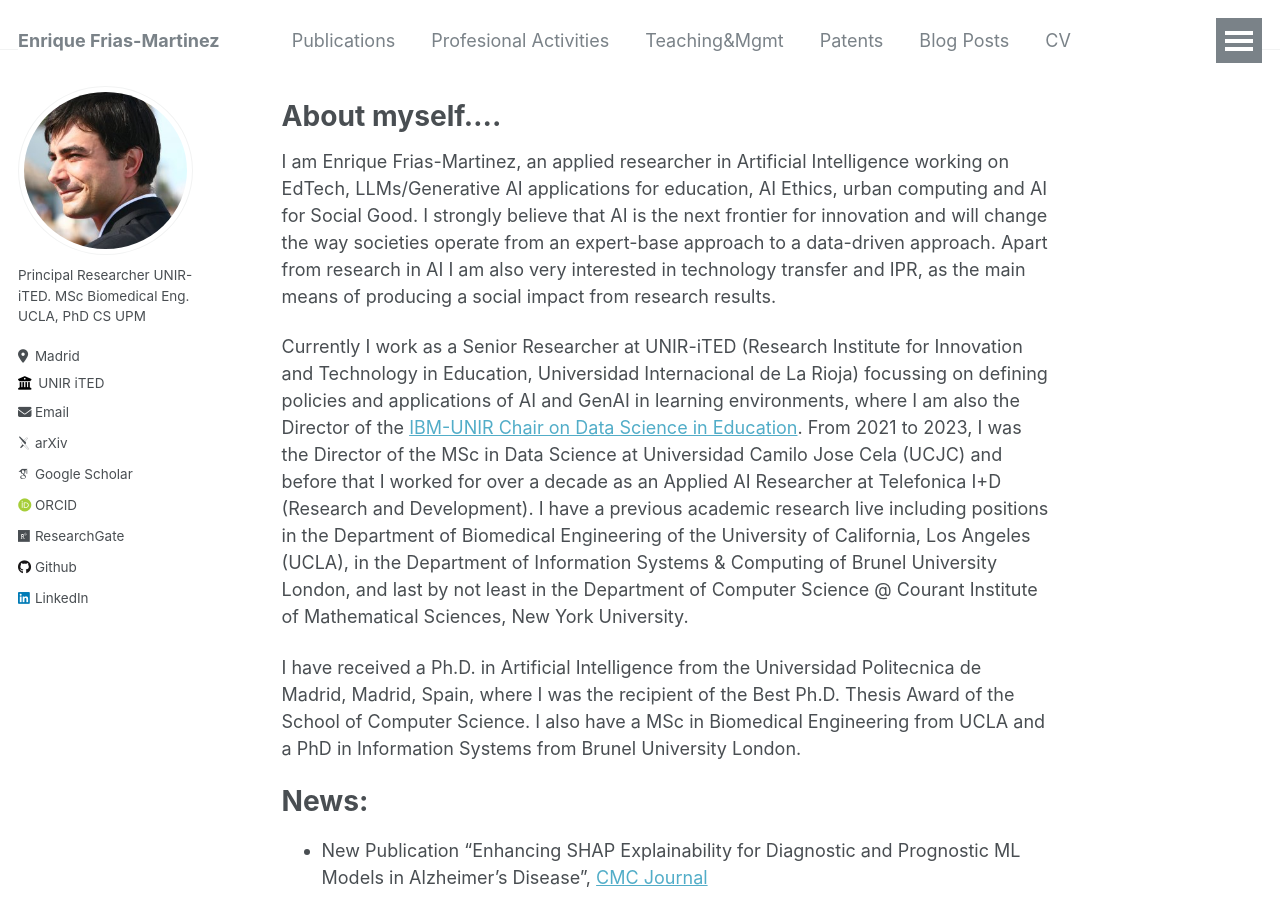
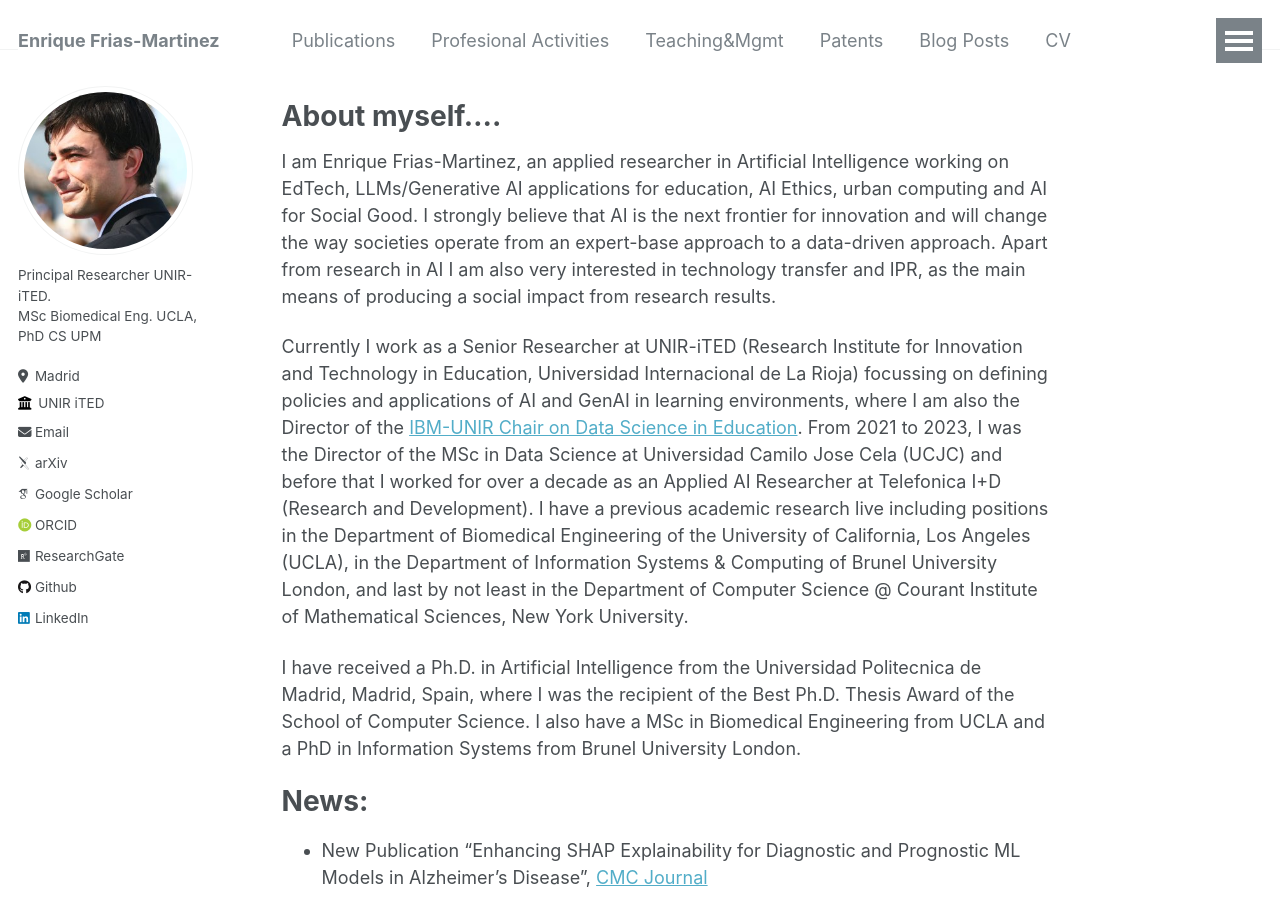
Before and after one commit to ENriqueFRiasM/enriquefriasm.github.io, a Jekyll site: the page built from _pages/about.md, in a window 1280 px wide and 900 px high. Built offline with Jekyll 4.4.1, drawn with Linux system fonts in a browser that asks for light colours; some web fonts are replaced.

```diff
--- a/_config.yml
+++ b/_config.yml
@@ -24,7 +24,7 @@ author:
   avatar           : "image.jfif"
   name             : ""
   pronouns         : # example: "she/her"
-  bio              : "Principal Researcher UNIR-iTED. MSc Biomedical Eng. UCLA, PhD CS UPM"
+  bio              : "Principal Researcher UNIR-iTED. <br>MSc Biomedical Eng. UCLA, PhD CS UPM"
   location         : "Madrid"
   employer         : "UNIR iTED"
   uri              : # URL
```
